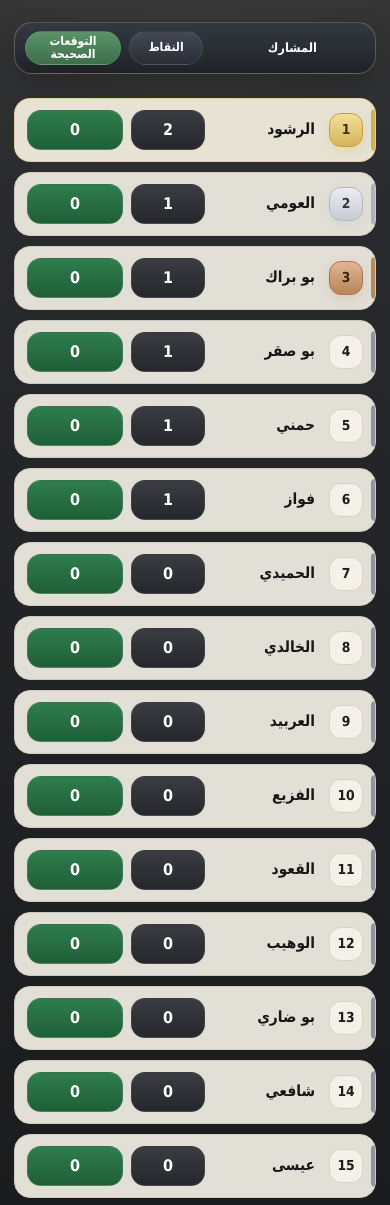
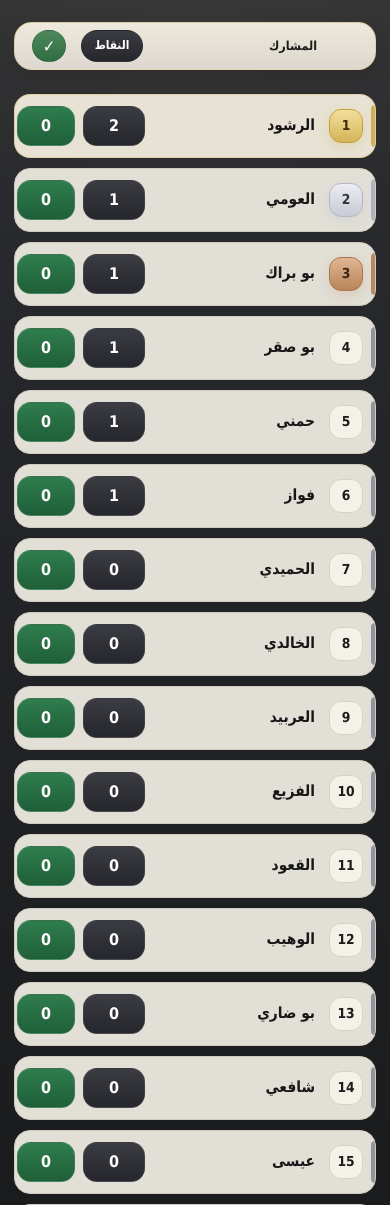
Before and after one commit to mcvals21/worldcup-predictions, a Flask app: page /leaderboard in a window 390 px wide. Shown: the part 333-1538 px from the top of the page. Run offline with Flask 3, Linux system fonts and the light colour scheme.

Commit message:
Update leaderboard.html

```diff
--- a/templates/leaderboard.html
+++ b/templates/leaderboard.html
@@ -49,28 +49,28 @@
 /* رأس الأعمدة */
 .rank-solo-table-head{
   display:grid;
-  grid-template-columns:46px minmax(0,1fr) 104px 148px;
+  grid-template-columns:46px minmax(0,1fr) 86px 64px;
   align-items:center;
-  gap:14px;
+  gap:12px;
 
-  min-height:64px;
+  min-height:56px;
   margin:0 0 10px;
-  padding:10px 18px;
-  border-radius:22px;
+  padding:9px 14px;
+  border-radius:20px;
 
-  background:linear-gradient(180deg,#343840,#1f2228);
-  border:1px solid rgba(230,211,156,.28);
-  box-shadow:0 12px 28px rgba(0,0,0,.18);
+  background:linear-gradient(180deg,#eee9dc,#dcd8cf);
+  border:1px solid rgba(208,178,85,.35);
+  box-shadow:0 10px 22px rgba(0,0,0,.10);
 
-  color:#f8f5ee;
-  font-size:.9rem;
+  color:#1b1b1b;
+  font-size:.88rem;
   line-height:1.1;
   font-weight:1000;
 }
 
 .rank-solo-table-head span{
-  min-height:42px;
-  padding:0 14px;
+  min-height:38px;
+  padding:0 12px;
   display:flex;
   align-items:center;
   justify-content:center;
@@ -82,22 +82,27 @@
   justify-content:flex-start;
   text-align:right;
   padding-right:6px;
-  color:#ffffff;
+  color:#1b1b1b;
   font-size:1rem;
 }
 
 .rank-solo-table-head .head-points{
-  background:linear-gradient(180deg,#434854,#2a2e37);
-  border:1px solid rgba(255,255,255,.08);
+  background:linear-gradient(180deg,#3a3c42,#25272c);
+  border:1px solid rgba(0,0,0,.10);
   color:#ffffff;
-  font-size:.95rem;
+  font-size:.92rem;
 }
 
 .rank-solo-table-head .head-correct{
-  background:linear-gradient(180deg,#5b9367,#3d6f4c);
-  border:1px solid rgba(255,255,255,.08);
+  width:42px;
+  min-width:42px;
+  min-height:38px;
+  padding:0;
+  justify-self:center;
+  background:linear-gradient(180deg,#4e875c,#2f6f43);
+  border:1px solid rgba(0,0,0,.10);
   color:#ffffff;
-  font-size:.95rem;
+  font-size:1.25rem;
 }
 
 /* القائمة */
@@ -111,7 +116,7 @@
   position:relative;
 
   display:grid;
-  grid-template-columns:46px minmax(0,1fr) 86px 86px;
+  grid-template-columns:46px minmax(0,1fr) 86px 64px;
   align-items:center;
   gap:12px;
 
@@ -213,7 +218,6 @@
 .rank-solo-points,
 .rank-solo-correct{
   height:46px;
-  min-width:82px;
 
   display:flex;
   align-items:center;
@@ -221,6 +225,14 @@
 
   border-radius:15px;
   border:1px solid rgba(255,255,255,.08);
+}
+
+.rank-solo-points{
+  min-width:82px;
+}
+
+.rank-solo-correct{
+  min-width:58px;
 }
 
 .rank-solo-points{
@@ -265,30 +277,36 @@
 
   .rank-solo-table-head,
   .rank-solo-row{
-    grid-template-columns:34px minmax(0,1fr) 74px 96px;
+    grid-template-columns:34px minmax(0,1fr) 62px 48px;
     gap:8px;
   }
 
   .rank-solo-table-head{
-    min-height:52px;
-    padding:8px 10px;
+    min-height:48px;
+    padding:7px 10px;
     font-size:.68rem;
     line-height:1.1;
     border-radius:18px;
   }
 
   .rank-solo-table-head span{
-    min-height:34px;
-    padding:0 10px;
+    min-height:32px;
+    padding:0 9px;
   }
 
   .rank-solo-table-head .head-name{
-    font-size:.8rem;
+    font-size:.78rem;
   }
 
-  .rank-solo-table-head .head-points,
+  .rank-solo-table-head .head-points{
+    font-size:.74rem;
+  }
+
   .rank-solo-table-head .head-correct{
-    font-size:.75rem;
+    width:34px;
+    min-width:34px;
+    min-height:32px;
+    font-size:1.05rem;
   }
 
   .rank-solo-row{
@@ -335,7 +353,7 @@
       <span></span>
       <span class="head-name">المشارك</span>
       <span class="head-points">النقاط</span>
-      <span class="head-correct">التوقعات الصحيحة</span>
+      <span class="head-correct" title="التوقعات الصحيحة">✓</span>
     </div>
 
     <div class="rank-solo-list">
```
